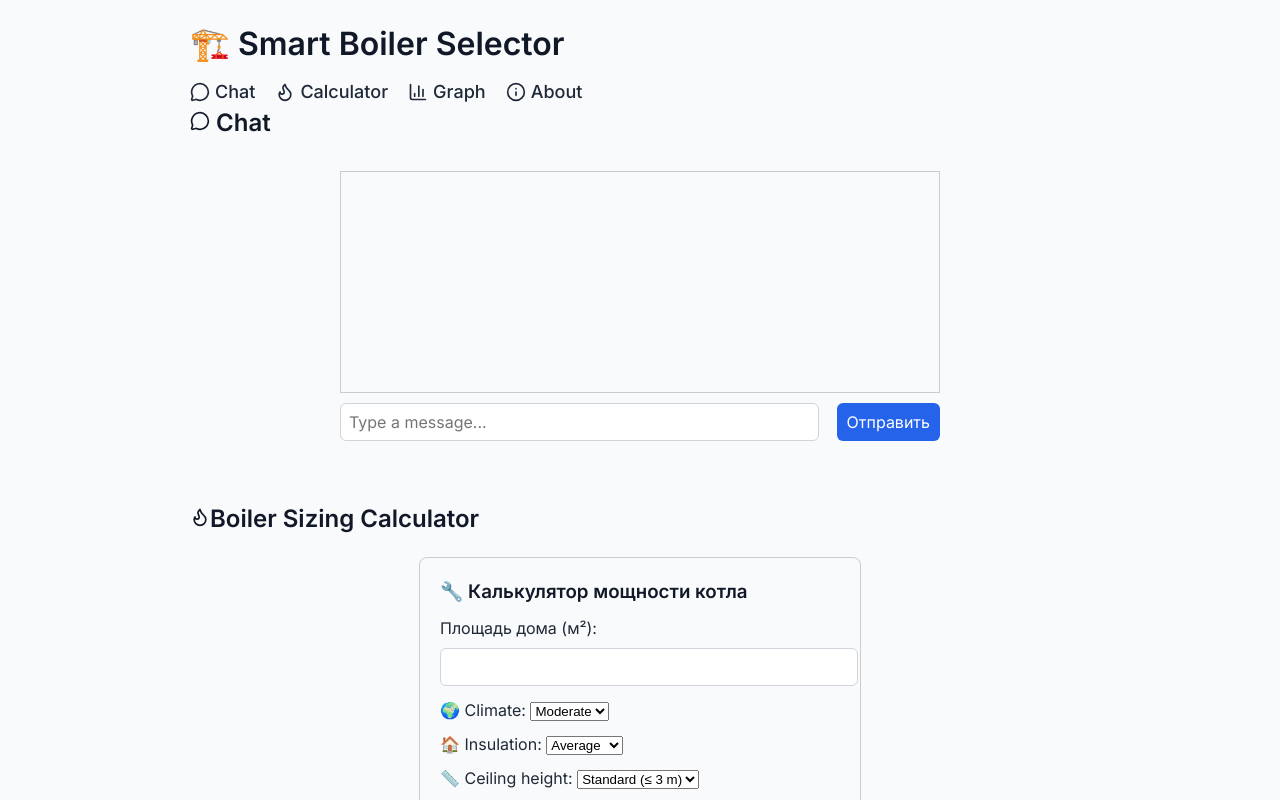
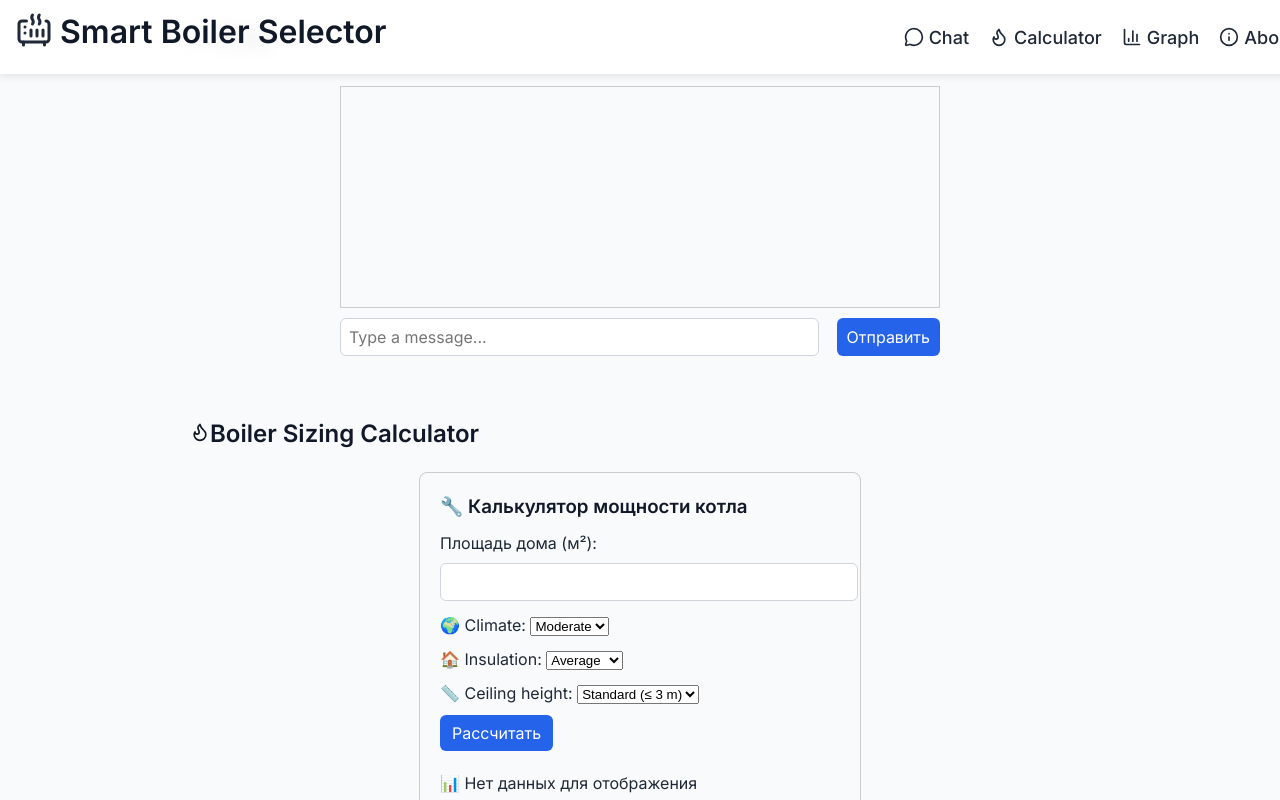
Before and after one commit to Alfaussa/ai-assistant, a Next.js app: page / in a window 1280 px wide. Shown: the top 800 px of the page. Built offline with nearby package versions, Linux system fonts and the light colour scheme.

Commit message:
working on styles: header

```diff
--- a/app/page.js
+++ b/app/page.js
@@ -1,8 +1,8 @@
 
 import BoilerCalculator from '../components/BoilerCalculator';
 import Chat from '../components/Chat';
-import { MessageCircle, Flame, BarChart3, Info } from "lucide-react";
-import BoilerChart from '../components/BoilerChart';
+import { MessageCircle, Flame, BarChart3, Info, Heater } from "lucide-react";
+
 
 
 export const metadata = {
@@ -20,9 +20,21 @@ export default function Home({history, setHistory}) {
 
       <div style={{ maxWidth: "900px", margin: "0 auto", padding: "20px" }}>
       {/*header*/}
-      <header>
-        <h1>🏗️ Smart Boiler Selector</h1>
-        <nav style={{ display: 'flex', gap: '20px', fontSize: '18px' }}>
+      <header style={{position: "fixed", top: 0, left: 0,width: "100%",
+    background: "rgba(255, 255, 255, 0.9)", // немного прозрачности
+    backdropFilter: "blur(8px)", // мягкий эффект стекла
+    display: "flex",
+    justifyContent: "space-between",
+    alignItems: "center",
+    padding: "8px 16px",
+    boxShadow: "0 2px 8px rgba(0,0,0,0.1)",
+      flexWrap: "wrap",
+    zIndex: 1000, // чтобы всегда был поверх
+  }}>
+        <div style={{display:'flex'}}>
+        <Heater size={36} style={{paddingTop:'4px', marginRight:'5px',  minWidth: "36px",minHeight: "36px", marginRight: "8px",}} />
+        <h1 style={{marginBottom:'10px'}}>Smart Boiler Selector</h1></div>
+        <nav style={{ display: 'flex', gap: '20px', fontSize: '18px', display: "flex",flexWrap: "wrap", justifyContent: "center",marginRight: "20px;"}}>
       <a href="#chat" style={{ display: 'flex', alignItems: 'center', gap: '5px' }}>
         <MessageCircle size={20} /> Chat
       </a>
```
